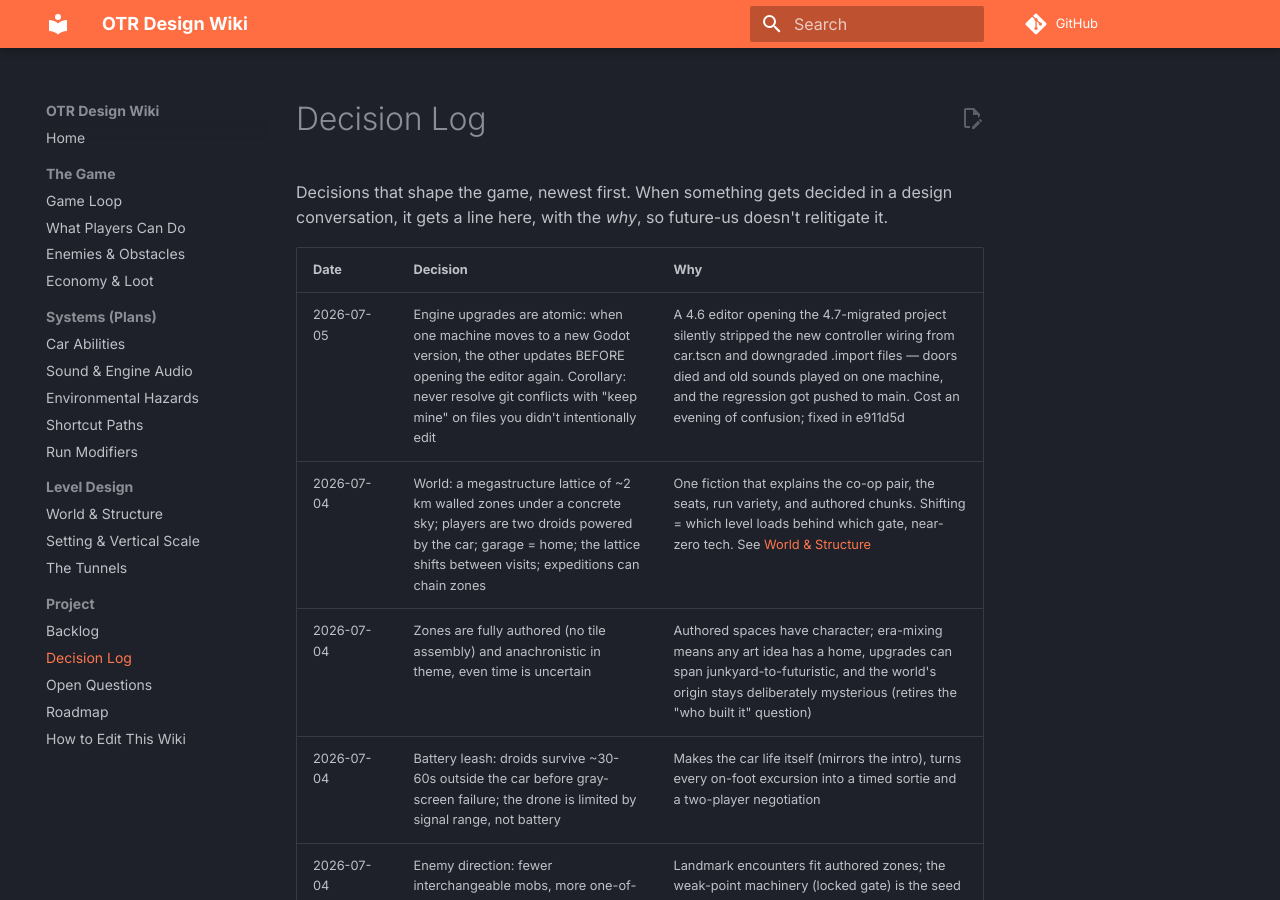
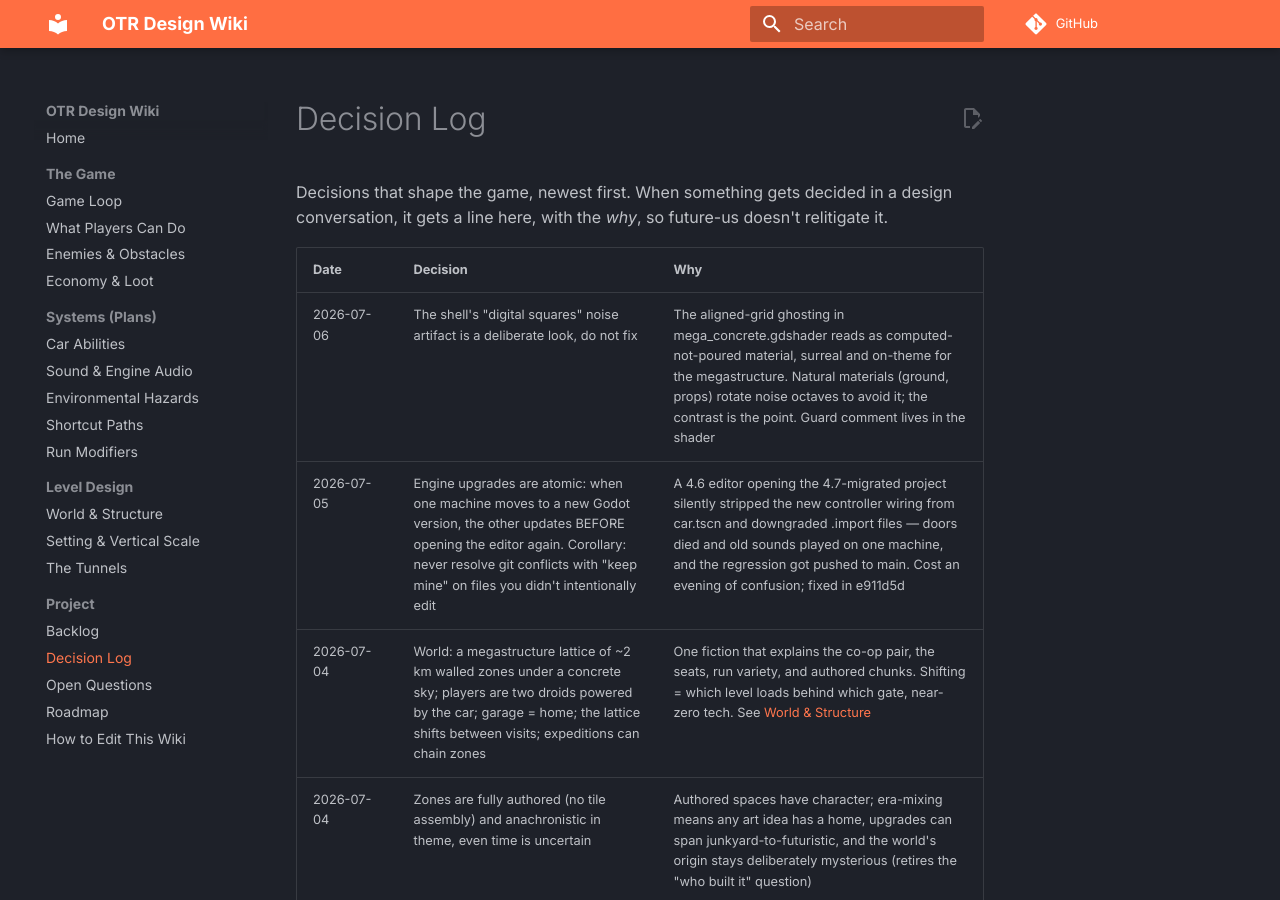
Before and after one commit to cap7n/otr-docs, an MkDocs documentation site: the page built from docs/project/decisions.md, in a window 1280 px wide and 900 px high. Built offline with MkDocs 1.6.1 and Material for MkDocs 9.7.7, drawn with Linux system fonts in a browser that asks for light colours; comment, search, counter and statistics services are not loaded.

Commit message:
Decision: shell digital-squares artifact is deliberate

```diff
--- a/docs/project/decisions.md
+++ b/docs/project/decisions.md
@@ -4,6 +4,7 @@ Decisions that shape the game, newest first. When something gets decided in a de
 
 | Date | Decision | Why |
 |---|---|---|
+| 2026-07-06 | The shell's "digital squares" noise artifact is a deliberate look, do not fix | The aligned-grid ghosting in mega_concrete.gdshader reads as computed-not-poured material, surreal and on-theme for the megastructure. Natural materials (ground, props) rotate noise octaves to avoid it; the contrast is the point. Guard comment lives in the shader |
 | 2026-07-05 | Engine upgrades are atomic: when one machine moves to a new Godot version, the other updates BEFORE opening the editor again. Corollary: never resolve git conflicts with "keep mine" on files you didn't intentionally edit | A 4.6 editor opening the 4.7-migrated project silently stripped the new controller wiring from car.tscn and downgraded .import files — doors died and old sounds played on one machine, and the regression got pushed to main. Cost an evening of confusion; fixed in e911d5d |
 | 2026-07-04 | World: a megastructure lattice of ~2 km walled zones under a concrete sky; players are two droids powered by the car; garage = home; the lattice shifts between visits; expeditions can chain zones | One fiction that explains the co-op pair, the seats, run variety, and authored chunks. Shifting = which level loads behind which gate, near-zero tech. See [World & Structure](../level-design/world-structure.md) |
 | 2026-07-04 | Zones are fully authored (no tile assembly) and anachronistic in theme, even time is uncertain | Authored spaces have character; era-mixing means any art idea has a home, upgrades can span junkyard-to-futuristic, and the world's origin stays deliberately mysterious (retires the "who built it" question) |
```
